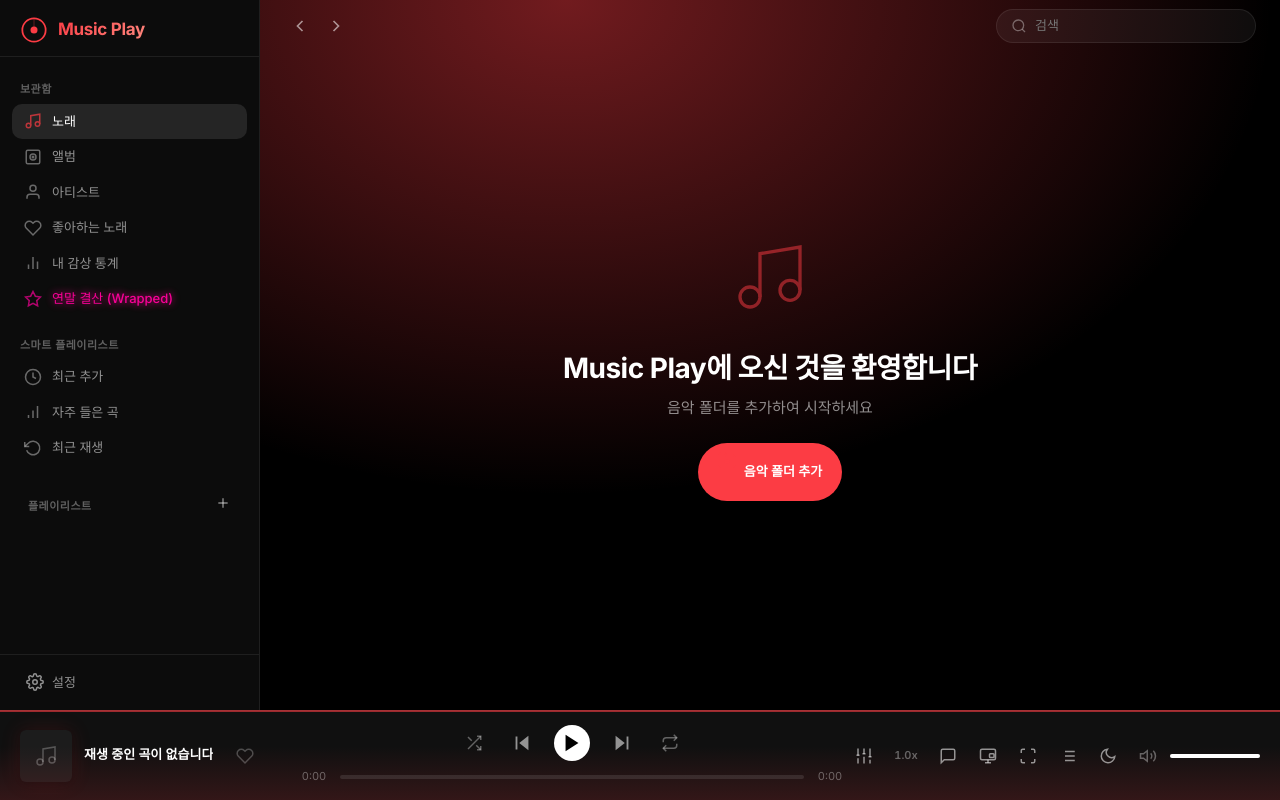
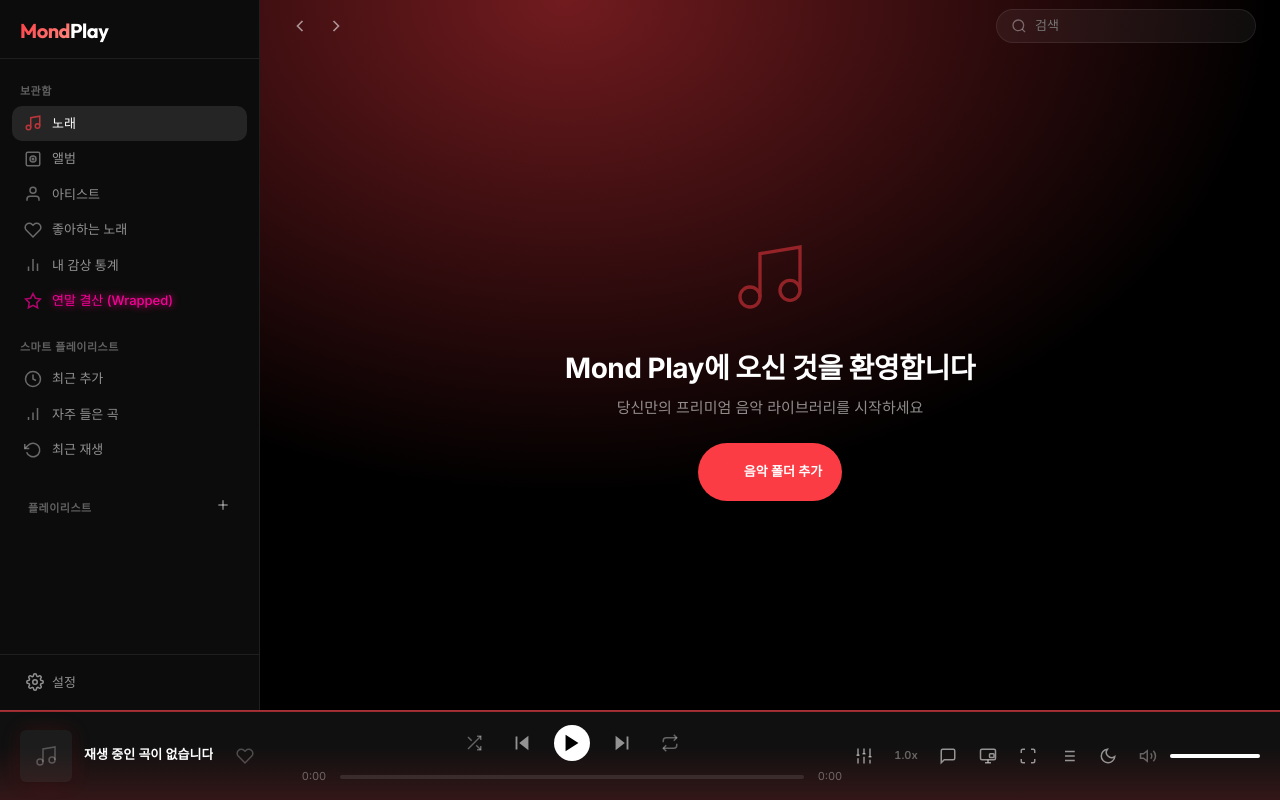
Before and after one commit to mond79/MusicPlay, a Flask app: page / in a window 1280 px wide. Run offline with Flask 3, Linux system fonts and the light colour scheme; data that the repository does not hold is empty.

Commit message:
리브랜딩: Music Play → Mond Play (브랜드명 전면 교체, Outfit 폰트 로고, 온보딩 문구 개선)

```diff
--- a/app.py
+++ b/app.py
@@ -1,6 +1,6 @@
 """
-Music Play — Flask 메인 서버
-Apple Music / iTunes 스타일 음악 플레이어의 백엔드 API 서버입니다.
+Mond Play — Flask 메인 서버
+로컬 음원 파일을 위한 프리미엄 뮤직 플레이어의 백엔드 API 서버입니다.
 """
 
 import os
--- a/static/css/style.css
+++ b/static/css/style.css
@@ -1,6 +1,6 @@
 /* ═══════════════════════════════════
-   Music Play — 메인 스타일시트
-   Apple Music 스타일 다크 테마
+   Mond Play — 메인 스타일시트
+   Premium Local Music Player
    ═══════════════════════════════════ */
 
 /* ─── CSS 변수 ─── */
@@ -172,14 +172,17 @@
 .logo {
     display: flex;
     align-items: center;
-    gap: 10px;
-    color: var(--accent);
-}
-
-.logo h1 {
-    font-size: 17px;
+}
+
+.brand-logo {
+    font-family: 'Outfit', 'Inter', sans-serif;
+    font-size: 20px;
     font-weight: 700;
-    letter-spacing: -0.3px;
+    letter-spacing: -0.5px;
+    color: var(--text-primary);
+}
+
+.brand-accent {
     background: linear-gradient(135deg, var(--accent), #ff8a80);
     -webkit-background-clip: text;
     -webkit-text-fill-color: transparent;
--- a/static/js/app.js
+++ b/static/js/app.js
@@ -1,5 +1,5 @@
 /**
- * Music Play — 메인 앱 모듈
+ * Mond Play — 메인 앱 모듈
  * 초기화, 네비게이션, 설정, 라우팅을 관리합니다.
  */
 
@@ -10,7 +10,7 @@
     toastTimer: null,
 
     async init() {
-        console.log('🎵 Music Play 초기화 중...');
+        console.log('🎵 Mond Play 초기화 중...');
 
         // 모듈 초기화
         Player.init();
@@ -29,7 +29,7 @@
         // 데이터 로딩
         await this._loadInitialData();
 
-        console.log('🎵 Music Play 준비 완료!');
+        console.log('🎵 Mond Play 준비 완료!');
     },
 
     _bindNavigation() {
--- a/static/js/color-theme.js
+++ b/static/js/color-theme.js
@@ -1,5 +1,5 @@
 /**
- * Music Play — 동적 색상 테마 모듈
+ * Mond Play — 동적 색상 테마 모듈
  * 앨범 커버에서 추출된 색상으로 배경 그라데이션을 동적으로 변경합니다.
  */
 
--- a/static/js/context-menu.js
+++ b/static/js/context-menu.js
@@ -1,5 +1,5 @@
 /**
- * Music Play — 우클릭 컨텍스트 메뉴 모듈
+ * Mond Play — 우클릭 컨텍스트 메뉴 모듈
  * 10가지 메뉴 항목 처리
  */
 
--- a/static/js/equalizer.js
+++ b/static/js/equalizer.js
@@ -1,5 +1,5 @@
 /**
- * Music Play — 이퀄라이저 (10-Band EQ)
+ * Mond Play — 이퀄라이저 (10-Band EQ)
  */
 
 const Equalizer = {
--- a/static/js/library.js
+++ b/static/js/library.js
@@ -1,5 +1,5 @@
 /**
- * Music Play — 라이브러리 UI 모듈
+ * Mond Play — 라이브러리 UI 모듈
  * 노래, 앨범, 아티스트 뷰를 렌더링합니다.
  */
 
--- a/static/js/mini-player.js
+++ b/static/js/mini-player.js
@@ -1,5 +1,5 @@
 /**
- * Music Play — 미니 플레이어
+ * Mond Play — 미니 플레이어
  * Document Picture-in-Picture API 기반의 독립 창 음악 위젯
  */
 
--- a/static/js/player.js
+++ b/static/js/player.js
@@ -1,5 +1,5 @@
 /**
- * Music Play — 재생 엔진
+ * Mond Play — 재생 엔진
  * Web Audio API 기반 음악 재생, 큐, 셔플/반복 관리
  */
 
@@ -543,7 +543,7 @@
         }
 
         // 페이지 제목
-        document.title = `${song.title} — ${song.artist} | Music Play`;
+        document.title = `${song.title} — ${song.artist} | Mond Play`;
 
         // MediaSession API (윈도우 알림 / 미디어 키 연동)
         this._updateMediaSession(song);
--- a/static/js/playlist.js
+++ b/static/js/playlist.js
@@ -1,5 +1,5 @@
 /**
- * Music Play — 플레이리스트 관리 모듈
+ * Mond Play — 플레이리스트 관리 모듈
  */
 
 const Playlist = {
--- a/static/js/song-info.js
+++ b/static/js/song-info.js
@@ -1,5 +1,5 @@
 /**
- * Music Play — 노래 정보 다이얼로그 (6탭)
+ * Mond Play — 노래 정보 다이얼로그 (6탭)
  * iTunes 스타일의 상세 노래 정보 편집/표시 모달
  */
 
--- a/static/js/stats.js
+++ b/static/js/stats.js
@@ -1,5 +1,5 @@
 /**
- * Music Play — 강력한 통계 대시보드
+ * Mond Play — 강력한 통계 대시보드
  */
 
 const Stats = {
--- a/static/js/visualizer.js
+++ b/static/js/visualizer.js
@@ -1,5 +1,5 @@
 /**
- * Music Play — 시네마틱 비주얼라이저
+ * Mond Play — 시네마틱 비주얼라이저
  * Web Audio API AnalyserNode를 시각화합니다.
  */
 
--- a/templates/index.html
+++ b/templates/index.html
@@ -3,12 +3,13 @@
 <head>
     <meta charset="UTF-8">
     <meta name="viewport" content="width=device-width, initial-scale=1.0">
-    <meta name="description" content="Apple Music 스타일 데스크톱 음악 플레이어">
-    <title>Music Play — 음악 플레이어</title>
+    <meta name="description" content="로컬 음원 파일을 위한 프리미엄 뮤직 플레이어 — Mond Play">
+    <title>Mond Play</title>
     <link rel="preconnect" href="https://fonts.googleapis.com">
     <link rel="preconnect" href="https://fonts.gstatic.com" crossorigin>
     <link href="https://fonts.googleapis.com/css2?family=Inter:wght@300;400;500;600;700&display=swap" rel="stylesheet">
-    <link rel="stylesheet" href="/static/css/style.css?v=31">
+    <link href="https://fonts.googleapis.com/css2?family=Outfit:wght@600;700&display=swap" rel="stylesheet">
+    <link rel="stylesheet" href="/static/css/style.css?v=32">
     <link rel="stylesheet" href="/static/css/player.css?v=27">
     <link rel="stylesheet" href="/static/css/dialog.css?v=27">
     <link rel="stylesheet" href="/static/css/context-menu.css?v=27">
@@ -19,12 +20,7 @@
         <aside id="sidebar">
             <div class="sidebar-header">
                 <div class="logo">
-                    <svg width="28" height="28" viewBox="0 0 24 24" fill="none">
-                        <circle cx="12" cy="12" r="10" stroke="currentColor" stroke-width="1.5"/>
-                        <circle cx="12" cy="12" r="3" fill="currentColor"/>
-                        <path d="M12 2C12 2 12 8 12 12" stroke="currentColor" stroke-width="1" opacity="0.3"/>
-                    </svg>
-                    <h1>Music Play</h1>
+                    <h1 class="brand-logo"><span class="brand-accent">Mond</span>Play</h1>
                 </div>
             </div>
 
@@ -118,8 +114,8 @@
                         <svg width="80" height="80" viewBox="0 0 24 24" fill="none" stroke="currentColor" stroke-width="1" opacity="0.5">
                             <path d="M9 18V5l12-2v13"/><circle cx="6" cy="18" r="3"/><circle cx="18" cy="16" r="3"/>
                         </svg>
-                        <h2>Music Play에 오신 것을 환영합니다</h2>
-                        <p>음악 폴더를 추가하여 시작하세요</p>
+                        <h2>Mond Play에 오신 것을 환영합니다</h2>
+                        <p>당신만의 프리미엄 음악 라이브러리를 시작하세요</p>
                         <button class="btn-primary" id="btn-add-folder-welcome">
                             <svg width="18" height="18" viewBox="0 0 24 24" fill="none" stroke="currentColor" stroke-width="2"><path d="M22 19a2 2 0 0 1-2 2H4a2 2 0 0 1-2-2V5a2 2 0 0 1 2-2h5l2 3h9a2 2 0 0 1 2 2z"/><line x1="12" y1="11" x2="12" y2="17"/><line x1="9" y1="14" x2="15" y2="14"/></svg>
                             음악 폴더 추가
```
Also changed, not shown: other parts of templates/index.html (+11 -11 lines), WHITEPAPER.md (+1 -1 lines), README.md.
